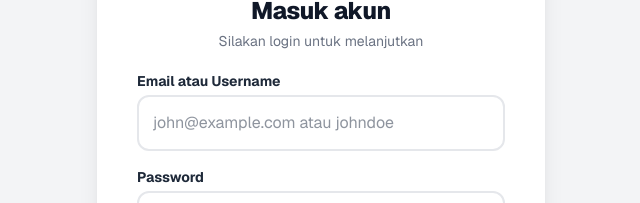
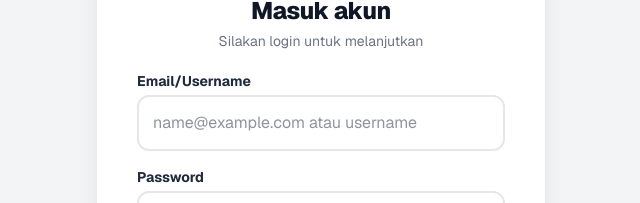
Before and after one commit to PortoTree/mencari, a Next.js app in the folder apps/web/: page /login in a window 1280 px wide. Shown: the part 261-464 px from the top of the page, without its empty margins (319-959 px from the left). Built offline with nearby package versions, Linux system fonts and the light colour scheme.

Commit message:
MENCARI UP 02

```diff
--- a/apps/web/src/app/login/page.tsx
+++ b/apps/web/src/app/login/page.tsx
@@ -76,8 +76,8 @@ export default function Login() {
 
         <form onSubmit={handleSubmit} className="space-y-4">
           <div>
-            <label className="block text-sm font-bold mb-1 text-gray-800">Email atau Username</label>
-            <input type="text" placeholder="john@example.com atau johndoe" required
+            <label className="block text-sm font-bold mb-1 text-gray-800">Email/Username</label>
+            <input type="text" placeholder="name@example.com atau username" required
               className="w-full border-2 border-gray-200 p-3.5 rounded-xl focus:outline-none focus:border-emerald-500 transition-colors"
               value={formData.identifier} onChange={e => setFormData({...formData, identifier: e.target.value})} />
           </div>
```
